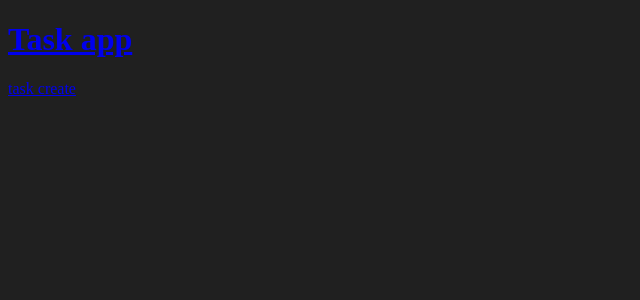
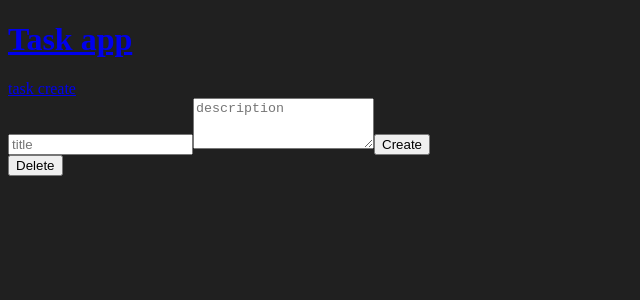
Before and after one commit to patoag/django-crud-react, a React (Vite) app in the folder client/: page /tasks/1 in a window 1280 px wide. Shown: the top 300 px of the page, without its empty margins (0-640 px from the left). Built offline with nearby package versions, Linux system fonts and the light colour scheme.

Commit message:
se agrega el delete desde el cliente

```diff
--- a/client/src/App.jsx
+++ b/client/src/App.jsx
@@ -12,6 +12,7 @@ function App() {
         <Route path="/" element={<Navigate to='/tasks' />} />
         <Route path="/tasks" element={<TaskPage />} />
         <Route path="/tasks/create" element={<TaskFormPage />} />
+        <Route path="/tasks/:id" element={<TaskFormPage />} />
       </Routes>
     </BrowserRouter>
     )
--- a/client/src/api/task.api.js
+++ b/client/src/api/task.api.js
@@ -19,3 +19,11 @@ export const createTask = async (task) => {
         console.log(error);
     }
 }
+
+export const deleteTask = async (id) => {
+    try {
+        return taskApi.delete(`/${id}`);
+    } catch (error) {
+        console.log(error);
+    }
+}
--- a/client/src/components/TaskCard.jsx
+++ b/client/src/components/TaskCard.jsx
@@ -1,9 +1,16 @@
-export function TaskCard({task}) {
+import { useNavigate } from 'react-router-dom'
+
+export function TaskCard({ task }) {
+	const navigate = useNavigate()
+
 	return (
-		<div>
+		<div
+			style={{ background: 'black' }}
+			onClick={() => navigate(`/tasks/${task.id}`)}
+		>
 			<h1>{task.title}</h1>
 			<p>{task.description}</p>
-            <hr />
+			<hr />
 		</div>
 	)
 }
--- a/client/src/pages/TaskFormPage.jsx
+++ b/client/src/pages/TaskFormPage.jsx
@@ -1,17 +1,21 @@
 import { useForm } from 'react-hook-form'
-import { createTask } from '../api/task.api'
-import { useNavigate } from 'react-router-dom'
+import { createTask, deleteTask } from '../api/task.api'
+import { useNavigate, useParams } from 'react-router-dom'
 
 export function TaskFormPage() {
-	const { register, handleSubmit, formState: {
-        errors
-    } } = useForm()
+	const {
+		register,
+		handleSubmit,
+		formState: { errors },
+	} = useForm()
 
 	// Yup Y Zod son opciones para mejorar las valiadaciones
 
 	const navigate = useNavigate()
+	const params = useParams()
+	console.log(params)
 
-    const onSubmit = handleSubmit(async data => {
+	const onSubmit = handleSubmit(async (data) => {
 		await createTask(data)
 		navigate('/tasks')
 	})
@@ -34,6 +38,20 @@ export function TaskFormPage() {
 
 				<button>Create</button>
 			</form>
+
+			{params.id && (
+				<button
+					onClick={async () => {
+						const accepted = window.confirm('Are you sure?')
+						if (accepted) {
+							await deleteTask(params.id)
+							navigate('/tasks')
+						}
+					}}
+				>
+					Delete
+				</button>
+			)}
 		</div>
 	)
 }
```
Also changed, not shown: 1 other file (tests, documents, lock files or other folders). Lines whose indentation alone changed are shown as unchanged.
